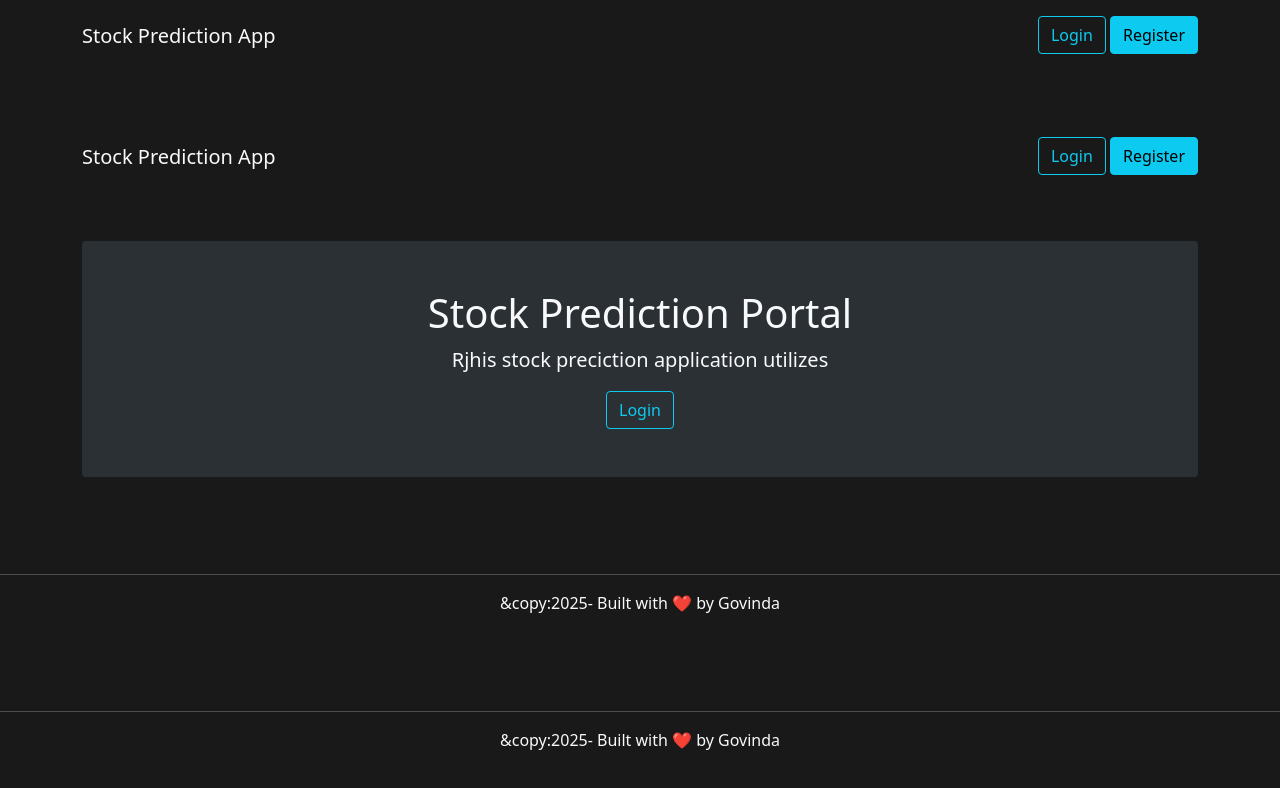
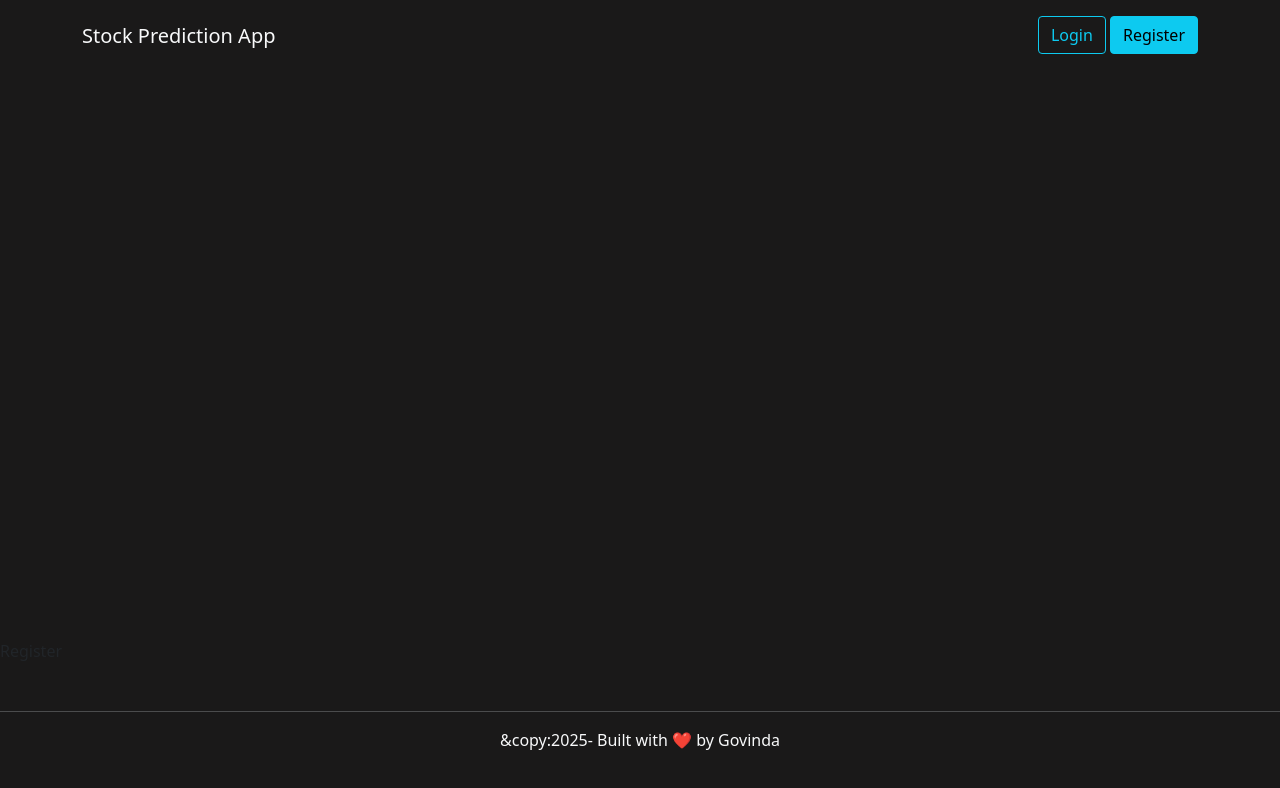
Before and after one commit to Govindaspkta/stock-prediction-portal, a React (Vite) app in the folder frontend-react/: page /register in a window 1280 px wide. Shown: the top 788 px of the page. Built offline with nearby package versions, Linux system fonts and the light colour scheme.

Commit message:
adding routes...

```diff
--- a/frontend-react/src/App.jsx
+++ b/frontend-react/src/App.jsx
@@ -5,17 +5,28 @@
 import Main from './components/Main'
 import Register from './components/Register'
 import { BrowserRouter, Routes, Route} from 'react-router-dom'
+import Login from './components/Login'
 
 function App() {
   return(
 
  <>
 
+
+<BrowserRouter>
 <Header />
-
-<Main />
+<Routes>
+  <Route path='/' element={<Main />} />
+  <Route path='/register' element={<Register />} />
+  <Route path='/login' element={<Login />} />
+</Routes>
 
 <Footer />
+
+</BrowserRouter>
+
+
+
 
  </>
 )}
--- a/frontend-react/src/components/Button.jsx
+++ b/frontend-react/src/components/Button.jsx
@@ -1,9 +1,10 @@
 import React from 'react'
+import {Link} from 'react-router-dom'
 
 const Button = (props) => {
   return (
 <>
- <a className={`btn ${props.class}`} href="#">{props.text}</a>
+ <a className={`btn ${props.class}`} to={props.url}>{props.text}</a>
 
 </>
 
--- a/frontend-react/src/components/Header.jsx
+++ b/frontend-react/src/components/Header.jsx
@@ -1,16 +1,18 @@
 import React from 'react'
 import Button from './Button'
+import {Link} from 'react-router-dom'
+// import Login from './components/Login'
 
 const Header = () => {
   return (
 
     <>
     <nav className='navbar container pt-3 pb-3 align-items-start'>
-        <a className='navbar-brand text-light' href="">Stock Prediction App</a>
+        <Link className='navbar-brand text-light' to="/">Stock Prediction App</Link>
         <div>
-          <Button text='Login' class='btn-outline-info' />
+          <Button text='Login' class='btn-outline-info' url='/login' />
              &nbsp;
-             <Button text='Register' class="btn-info" />
+             <Button text='Register' class="btn-info" url='/register' />
         </div>
     </nav>
     </>
--- /dev/null
+++ b/frontend-react/src/components/Login.tsx
@@ -0,0 +1,13 @@
+import React from 'react'
+
+const Login = () => {
+  return (
+    <>
+     <div>Login</div>
+
+    </>
+
+  )
+}
+
+export default Login
--- a/frontend-react/src/components/Main.jsx
+++ b/frontend-react/src/components/Main.jsx
@@ -6,17 +6,17 @@
 const Main = () => {
   return (
     <>
-    <Header />
+    {/* <Header /> */}
 <div className='container'>
     <div className='p-5 text-center bg-light-dark rounded'>
         <h1 className='text-light'>Stock Prediction Portal</h1>
-        <p className='text-light lead'>Rjhis stock preciction application utilizes </p>
+        <p className='text-light lead'> stock preciction application utilizes </p>
       <Button text='Login' class='btn-outline-info' />
     </div>
 
 
 </div>
-<Footer />
+{/* <Footer /> */}
 </>
  )
 }
--- a/frontend-react/src/components/Register.jsx
+++ b/frontend-react/src/components/Register.jsx
@@ -1,4 +1,5 @@
 import React from 'react'
+import Header from './Header'
 
 const Register = () => {
   return (
```
